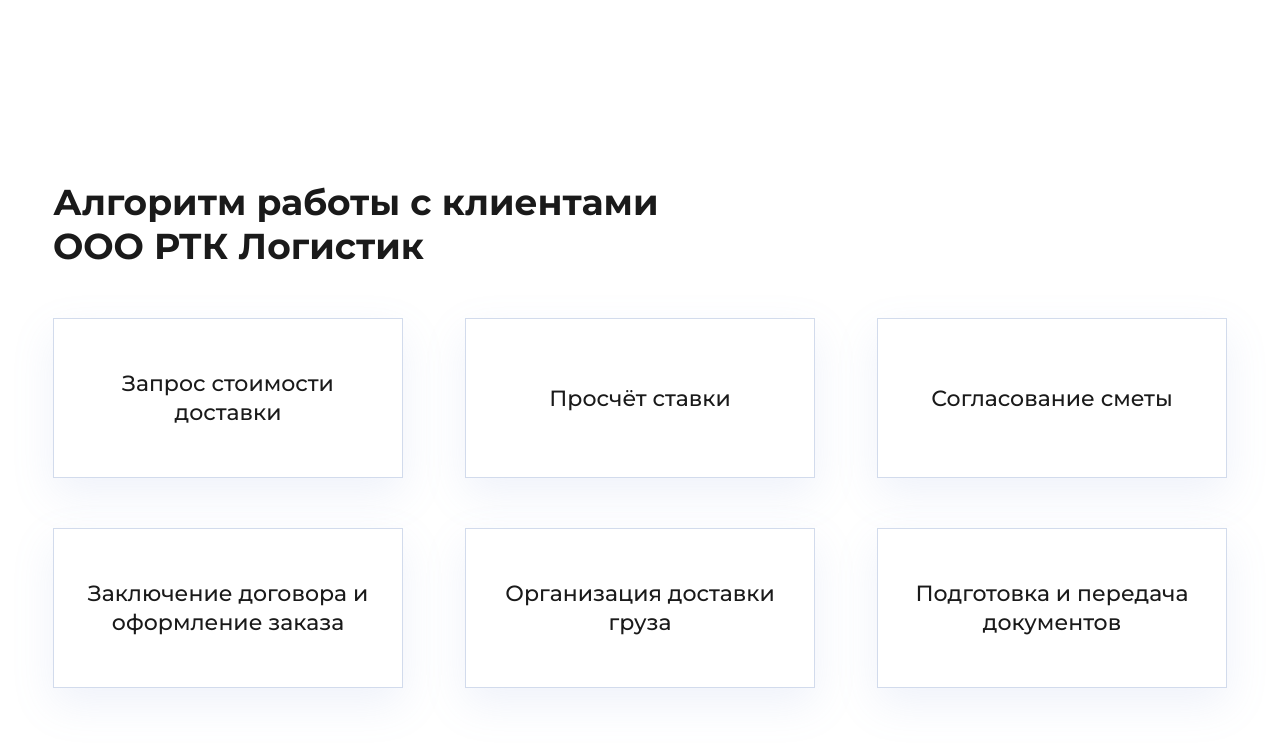
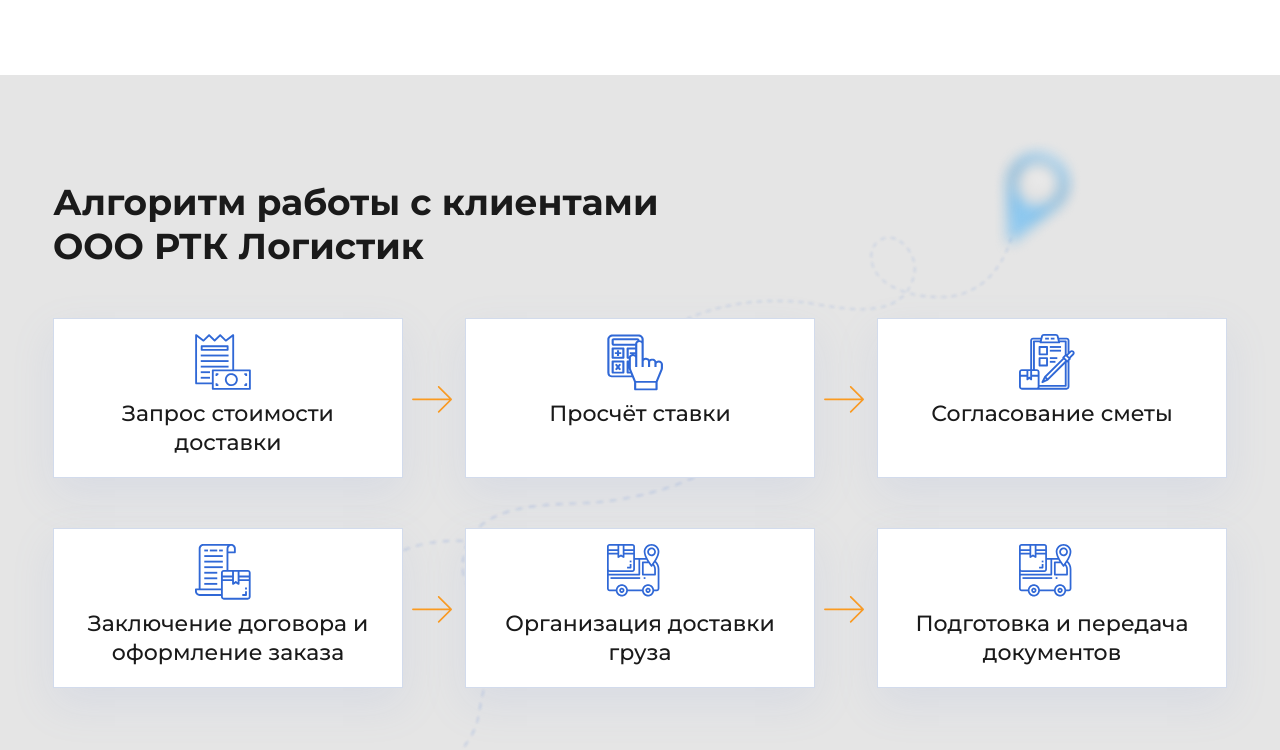
Before and after one commit to maximiloi/logistik, a website: page source/index.html in a window 1280 px wide. Shown: the part 3510-4260 px from the top of the page. Drawn offline with Linux system fonts and the light colour scheme.

Commit message:
верстка 5 секции все

```diff
--- a/source/sass/main/logic.sass
+++ b/source/sass/main/logic.sass
@@ -1,5 +1,5 @@
 .logic
-  //background: $blue-bg, url($img + '/sec-5/pin.png')
+  background: no-repeat calc(50% + 390px) calc(50% - 260px) url(/images/sec-5/bg-pin.png),no-repeat calc(50% + 184px) 22% url(/images/sec-5/bg-line2.png),no-repeat 41% 62% url(/images/sec-5/bg-line.png),no-repeat 2% 138% url(/images/sec-5/bg-line.png),#e5e5e5
   &__title
     width: $desktop-main
     margin: 0 auto
@@ -13,10 +13,11 @@
     flex-wrap: wrap
     justify-content: space-between
   &__item
+    position: relative
     width: 350px
     height: 160px
     display: flex
-    align-items: center
+    //align-items: center
     justify-content: center
     margin-bottom: 50px
     padding: 15px
@@ -24,5 +25,30 @@
     border: 0.2px solid #D2DBEC
     box-sizing: border-box
     box-shadow: 0px 16px 40px rgba(131, 158, 213, 0.13)
+    &:nth-child(3n):after
+      display: none
+    &:after
+      position: absolute
+      content: url($img + "/sec-5/arrow.svg")
+      right: -50px
+      top: calc(50% - 12px)
+    &:before
+      position: absolute
+      top: 15px
+      left: calc(50% - 33px)
+    &:nth-child(1):before
+      content: url($img + "/sec-5/ticket.svg")
+    &:nth-child(2):before
+      content: url($img + "/sec-5/calc.svg")
+    &:nth-child(3):before
+      content: url($img + "/sec-5/tablet.svg")
+    &:nth-child(4):before
+      content: url($img + "/sec-5/contract.svg")
+    &:nth-child(5):before
+      content: url($img + "/sec-5/auto.svg")
+    &:nth-child(6):before
+      content: url($img + "/sec-5/auto.svg")
   &__text
+    position: relative
     text-align: center
+    margin-top: 65px
--- a/source/sass/style.sass
+++ b/source/sass/style.sass
@@ -12,3 +12,4 @@
 @import main/services
 @import main/advantage
 @import main/logic
+@import main/destinations
```
Also changed, not shown: source/css/style.css, source/css/style.min.css, source/images/sec-5/arrow.svg (added), source/images/sec-5/auto.svg (added), source/images/sec-5/bg-line.png (added), source/images/sec-5/bg-line2.png (added), source/images/sec-5/bg-pin.png (renamed from source/images/sec-5/pin.png), source/images/sec-5/calc.svg (added), source/images/sec-5/contract.svg (added), source/images/sec-5/tablet.svg (added), source/images/sec-5/ticket.svg (added), source/sass/main/destinations.sass (added).
